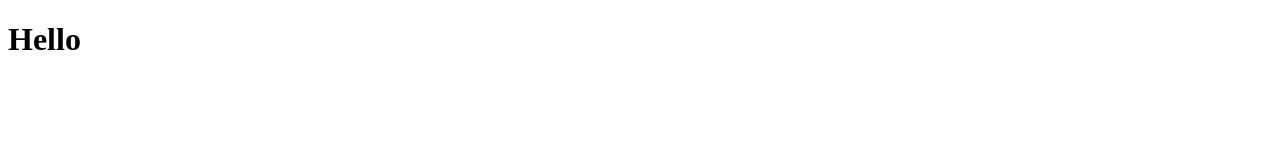
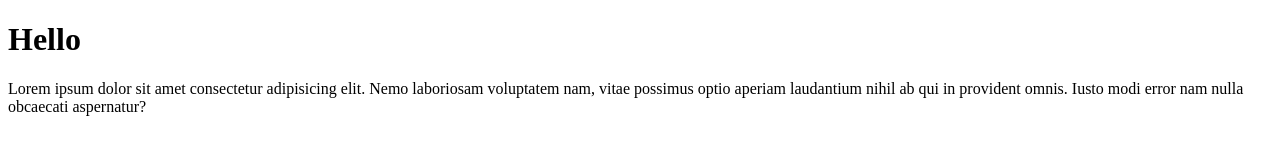
Before and after one commit to paridaq/basic-, a plain HTML site: page index.html in a window 1280 px wide. Drawn offline with Linux system fonts and the light colour scheme.

Commit message:
change in index

```diff
--- a/index.html
+++ b/index.html
@@ -7,5 +7,6 @@
 </head>
 <body>
     <h1>Hello</h1>
+    <p>Lorem ipsum dolor sit amet consectetur adipisicing elit. Nemo laboriosam voluptatem nam, vitae possimus optio aperiam laudantium nihil ab qui in provident omnis. Iusto modi error nam nulla obcaecati aspernatur?</p>
 </body>
 </html>
```
